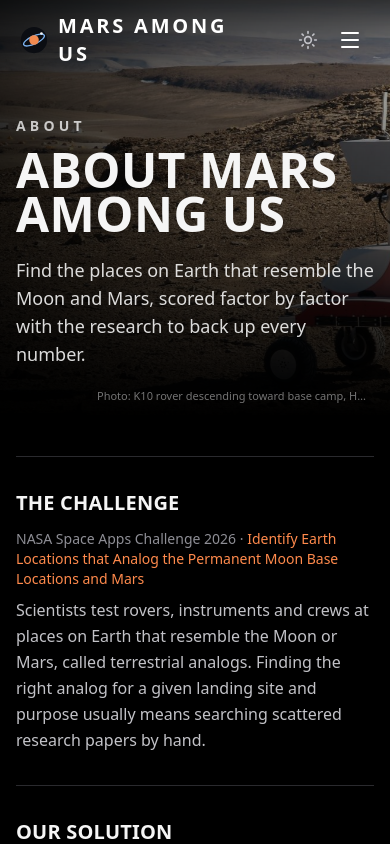
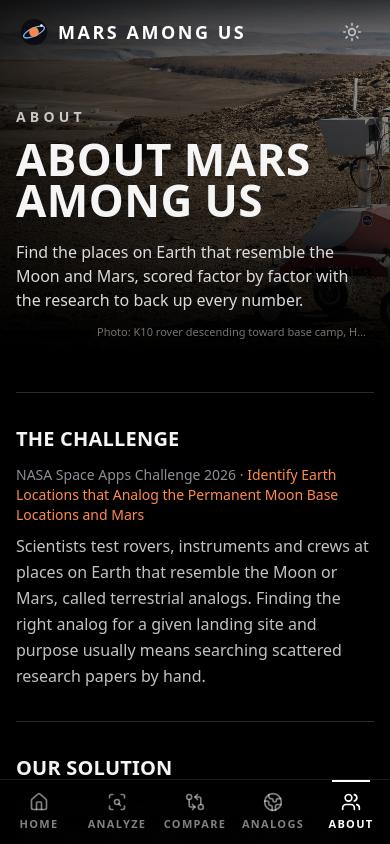
Before and after one commit to malkawi06/mars-among-us, a React (Vite) app: page /about in a window 390 px wide. Shown: the top 844 px of the page. Built offline with nearby package versions, Linux system fonts and the light colour scheme.

Commit message:
Phones: tab bar at the bottom; Compare details open as a bottom sheet, purposes scroll sideways, target sources fold

```diff
--- a/index.html
+++ b/index.html
@@ -3,7 +3,7 @@
   <head>
     <meta charset="UTF-8" />
     <link rel="icon" type="image/svg+xml" href="/favicon.svg" />
-    <meta name="viewport" content="width=device-width, initial-scale=1.0" />
+    <meta name="viewport" content="width=device-width, initial-scale=1.0, viewport-fit=cover" />
     <meta name="description" content="%SITE_DESCRIPTION%" />
     <meta property="og:title" content="%SITE_NAME%" />
     <meta property="og:description" content="%SITE_DESCRIPTION%" />
--- a/src/components/Layout.tsx
+++ b/src/components/Layout.tsx
@@ -7,7 +7,7 @@
 /** Shared page frame: navbar, the current page, footer. */
 export function Layout() {
   return (
-    <div className="flex min-h-dvh flex-col">
+    <div className="flex min-h-dvh flex-col pb-[calc(4rem+env(safe-area-inset-bottom))] lg:pb-0">
       <a
         href="#main"
         className="sr-only focus:not-sr-only focus:fixed focus:top-2 focus:left-2 focus:z-[60] focus:rounded-md focus:bg-surface focus:px-3 focus:py-2"
--- a/src/components/Navbar.tsx
+++ b/src/components/Navbar.tsx
@@ -1,17 +1,16 @@
 import { useEffect, useState } from 'react'
 import { Link, NavLink } from 'react-router'
-import { Menu, X } from 'lucide-react'
 import { site } from '../config/site'
+import { PAGE_ICONS } from '../lib/icons'
 import { ThemeToggle } from './ThemeToggle'
 
 /**
- * Top bar. It floats over the photo at the top of every page and turns solid once the page
- * scrolls; the `dark` class keeps it light-on-dark in both themes. On phones the links open in a
- * panel from the right.
+ * Top bar: floats over the photo at the top of every page and turns solid once the page scrolls;
+ * the `dark` class keeps it light-on-dark in both themes. On phones and tablets the page links
+ * move to a tab bar fixed to the bottom of the screen, within reach of the thumb.
  */
 export function Navbar() {
   const [scrolled, setScrolled] = useState(false)
-  const [open, setOpen] = useState(false)
 
   useEffect(() => {
     const onScroll = () => setScrolled(window.scrollY > 40)
@@ -20,32 +19,22 @@
     return () => window.removeEventListener('scroll', onScroll)
   }, [])
 
-  // Close the phone menu with Escape (links close it on click).
-  useEffect(() => {
-    if (!open) return
-    const onKey = (e: KeyboardEvent) => e.key === 'Escape' && setOpen(false)
-    window.addEventListener('keydown', onKey)
-    return () => window.removeEventListener('keydown', onKey)
-  }, [open])
-
-  const clear = !scrolled && !open
   const links = site.nav.filter((item) => item.to !== '/')
 
   return (
     <>
-      {/* The phone menu sits outside the header: the header's backdrop blur would trap a fixed child. */}
       <header
         className={`dark fixed inset-x-0 top-0 z-50 text-white transition-colors duration-500 ${
-          clear ? 'bg-gradient-to-b from-black/70 to-transparent' : 'bg-black/90 backdrop-blur'
+          scrolled ? 'bg-black/90 backdrop-blur' : 'bg-gradient-to-b from-black/70 to-transparent'
         }`}
       >
         <nav
-          className="mx-auto flex h-20 max-w-[90rem] items-center gap-8 px-5 sm:px-8"
+          className="mx-auto flex h-16 max-w-[90rem] items-center gap-8 px-5 sm:px-8 lg:h-20"
           aria-label="Main"
         >
           <Link
             to="/"
-            className="flex items-center gap-2.5 font-display text-xl font-bold tracking-[0.14em] uppercase"
+            className="flex items-center gap-2.5 font-display text-lg font-bold tracking-[0.14em] uppercase lg:text-xl"
           >
             <img src={`${import.meta.env.BASE_URL}favicon.svg`} alt="" className="size-7" />
             {site.name}
@@ -79,59 +68,46 @@
             ))}
           </ul>
 
-          <div className="ml-auto flex items-center gap-1">
+          <div className="ml-auto">
             <ThemeToggle />
-            <button
-              type="button"
-              className="grid size-10 place-items-center lg:hidden"
-              aria-label={open ? 'Close menu' : 'Open menu'}
-              aria-expanded={open}
-              aria-controls="site-menu"
-              onClick={() => setOpen((v) => !v)}
-            >
-              {open ? (
-                <X className="size-6" aria-hidden />
-              ) : (
-                <Menu className="size-6" aria-hidden />
-              )}
-            </button>
           </div>
         </nav>
       </header>
 
-      <div
-        id="site-menu"
-        className={`fixed inset-0 top-20 z-40 lg:hidden ${open ? '' : 'pointer-events-none'}`}
-        aria-hidden={!open}
+      <nav
+        aria-label="Pages"
+        className="dark fixed inset-x-0 bottom-0 z-50 border-t border-white/10 bg-black/95 pb-[env(safe-area-inset-bottom)] text-white backdrop-blur lg:hidden"
       >
-        <div
-          className={`absolute inset-0 bg-black/60 transition-opacity duration-300 ${open ? 'opacity-100' : 'opacity-0'}`}
-          onClick={() => setOpen(false)}
-        />
-        <ul
-          className={`absolute inset-y-0 right-0 flex w-full max-w-sm flex-col gap-1 bg-black px-8 py-6 text-white transition-transform duration-300 ${
-            open ? 'translate-x-0' : 'translate-x-full'
-          }`}
-        >
-          {site.nav.map((item) => (
-            <li key={item.to} className="border-b border-white/15">
+        <ul className="mx-auto grid max-w-lg grid-cols-5">
+          {site.nav.map((item) => {
+            const Icon = PAGE_ICONS[item.to]
+            return (
+              <li key={item.to}>
                 <NavLink
                   to={item.to}
                   end={item.to === '/'}
-                tabIndex={open ? 0 : -1}
-                onClick={() => setOpen(false)}
                   className={({ isActive }) =>
-                  `block py-4 font-display text-lg font-semibold tracking-[0.18em] uppercase ${
-                    isActive ? 'text-white' : 'text-white/70 hover:text-white'
+                    `relative flex h-16 flex-col items-center justify-center gap-1 font-display text-[11px] font-semibold tracking-[0.12em] uppercase transition-colors ${
+                      isActive ? 'text-white' : 'text-white/50'
                     }`
                   }
                 >
-                {item.label}
+                  {({ isActive }) => (
+                    <>
+                      <span
+                        className={`absolute inset-x-5 top-0 h-0.5 bg-white transition-opacity ${isActive ? 'opacity-100' : 'opacity-0'}`}
+                        aria-hidden
+                      />
+                      <Icon className="size-5" aria-hidden />
+                      {item.shortLabel ?? item.label}
+                    </>
+                  )}
                 </NavLink>
               </li>
-          ))}
+            )
+          })}
         </ul>
-      </div>
+      </nav>
     </>
   )
 }
--- a/src/components/PageHeader.tsx
+++ b/src/components/PageHeader.tsx
@@ -18,21 +18,21 @@
  */
 export function PageHeader({ title, eyebrow, intro, photo, children }: PageHeaderProps) {
   return (
-    <header className="dark relative -mt-8 mb-10 ml-[calc(50%-50vw)] flex min-h-[26rem] w-screen items-end overflow-hidden bg-black text-fg sm:min-h-[58svh]">
+    <header className="dark relative -mt-8 mb-10 ml-[calc(50%-50vw)] flex min-h-[22rem] w-screen items-end overflow-hidden bg-black text-fg sm:min-h-[58svh]">
       <PhotoFill photo={photo} priority className="kenburns" />
       <div className="absolute inset-0 bg-gradient-to-t from-black via-black/55 to-black/25" />
       <div className="absolute inset-0 bg-gradient-to-r from-black/70 via-black/25 to-transparent" />
 
-      <div className="fade-in relative mx-auto w-full max-w-7xl px-4 pt-28 pb-12 sm:pb-16">
+      <div className="fade-in relative mx-auto w-full max-w-7xl px-4 pt-24 pb-10 sm:pt-28 sm:pb-16">
         {eyebrow && (
           <p className="font-display text-sm font-semibold tracking-[0.3em] text-white/75 uppercase">
             {eyebrow}
           </p>
         )}
-        <h1 className="mt-3 max-w-4xl font-display text-5xl leading-[0.92] font-bold sm:text-7xl">
+        <h1 className="mt-3 max-w-4xl font-display text-[2.75rem] leading-[0.92] font-bold sm:text-7xl">
           {title}
         </h1>
-        {intro && <p className="mt-5 max-w-2xl text-lg text-white/85">{intro}</p>}
+        {intro && <p className="mt-5 max-w-2xl text-base text-white/85 sm:text-lg">{intro}</p>}
         {children}
       </div>
 
--- a/src/config/site.ts
+++ b/src/config/site.ts
@@ -35,6 +35,8 @@
 export interface NavItem {
   to: string
   label: string
+  /** Shorter label for the phone tab bar. */
+  shortLabel?: string
   /** One sentence on what the page does. */
   description: string
 }
@@ -122,6 +124,7 @@
     {
       to: '/analogs',
       label: 'Earth Analogs',
+      shortLabel: 'Analogs',
       description:
         'A map of places on Earth that look like Moon and Mars landforms, each with its published source.',
     },
--- /dev/null
+++ b/src/hooks/useMediaQuery.ts
@@ -0,0 +1,16 @@
+import { useSyncExternalStore } from 'react'
+
+/** True while the CSS media query matches, e.g. `useMediaQuery('(min-width: 1024px)')`. */
+export function useMediaQuery(query: string): boolean {
+  return useSyncExternalStore(
+    (onChange) => {
+      const list = window.matchMedia(query)
+      list.addEventListener('change', onChange)
+      return () => list.removeEventListener('change', onChange)
+    },
+    () => window.matchMedia(query).matches,
+  )
+}
+
+/** Tailwind's `lg` breakpoint: side-by-side layouts and the top navigation links start here. */
+export const DESKTOP = '(min-width: 1024px)'
--- a/src/index.css
+++ b/src/index.css
@@ -134,6 +134,14 @@
   filter: invert(1);
 }
 
+/* Rows that scroll sideways on phones, without a visible scrollbar. */
+.no-scrollbar {
+  scrollbar-width: none;
+}
+.no-scrollbar::-webkit-scrollbar {
+  display: none;
+}
+
 /* ---- Cinematic sections (Home) --------------------------------------------- */
 
 /* Outlined button that fills on hover. */
--- a/src/lib/icons.ts
+++ b/src/lib/icons.ts
@@ -1,5 +1,8 @@
 import {
   CarFront,
+  GitCompareArrows,
+  House,
+  Users,
   DropletOff,
   Earth,
   Footprints,
@@ -22,6 +25,15 @@
   type LucideIcon,
 } from 'lucide-react'
 import type { FactorId } from './similarity'
+
+/** One icon per page, keyed by route (phone tab bar). */
+export const PAGE_ICONS: Record<string, LucideIcon> = {
+  '/': House,
+  '/analyze': ScanSearch,
+  '/compare': GitCompareArrows,
+  '/analogs': Earth,
+  '/about': Users,
+}
 
 /** One icon per purpose, keyed by purpose id. */
 export const PURPOSE_ICONS: Record<string, LucideIcon> = {
--- a/src/pages/Home.tsx
+++ b/src/pages/Home.tsx
@@ -137,7 +137,7 @@
 
       <PhotoCredit photo={photo} />
       <ChevronDown
-        className="absolute bottom-6 left-1/2 size-7 -translate-x-1/2 animate-bounce text-white/70 motion-reduce:animate-none"
+        className="absolute bottom-6 left-1/2 hidden size-7 -translate-x-1/2 animate-bounce lg:block text-white/70 motion-reduce:animate-none"
         aria-hidden
       />
     </section>
```
Also changed, not shown: src/components/SheetOnPhone.tsx (added, +101 -0 lines), src/pages/Compare.tsx (+33 -19 lines). Lines whose indentation alone changed are shown as unchanged.
